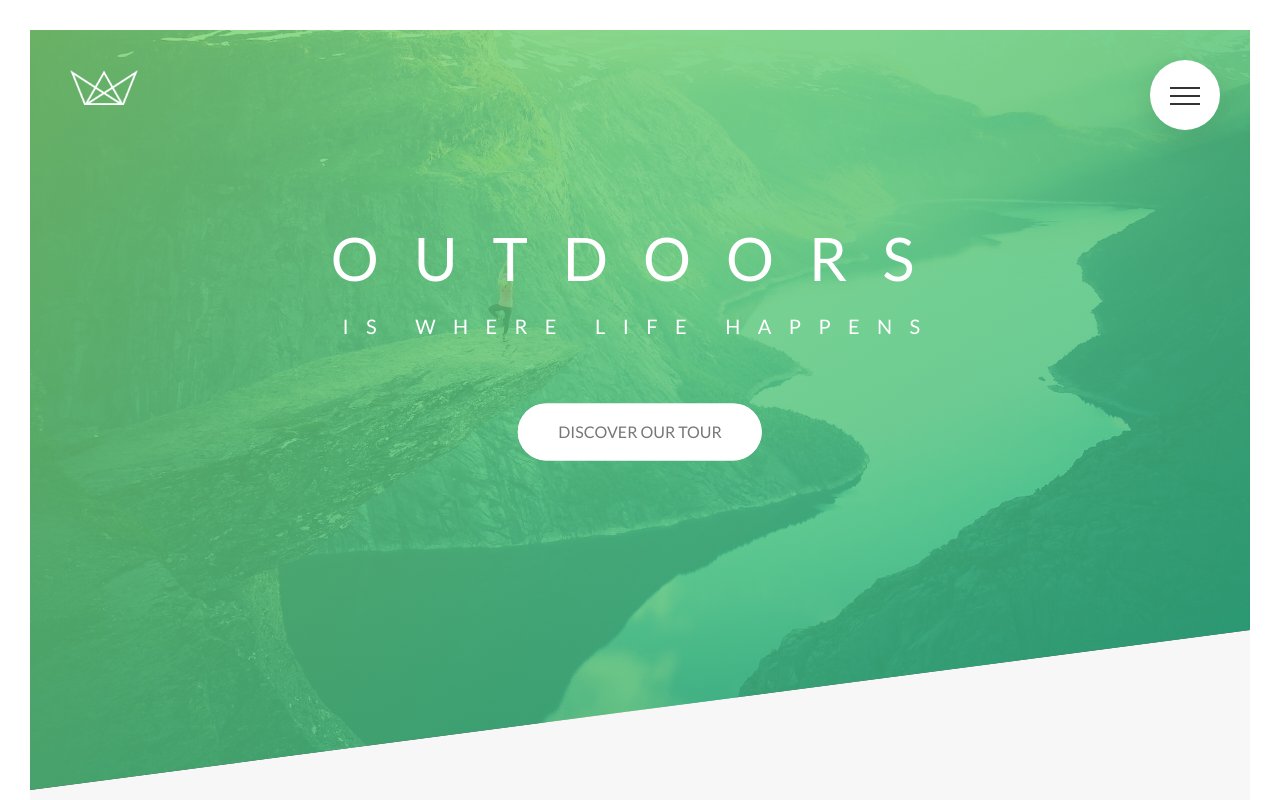
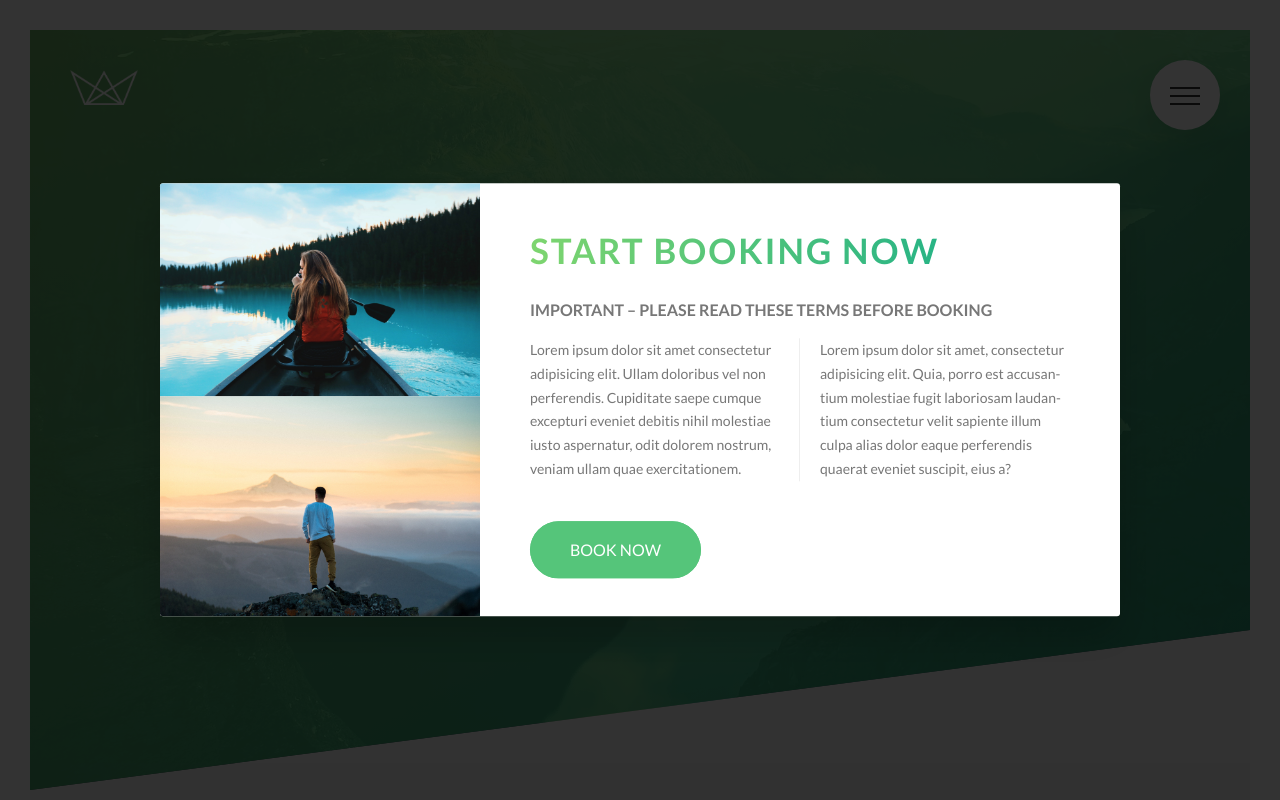
Before and after one commit to kaungMinn/Natour, a website: page index.html in a window 1280 px wide. Shown: the top 800 px of the page. Drawn offline with Linux system fonts and the light colour scheme.

Commit message:
023 building a pure css popup - part 1

```diff
--- a/index.html
+++ b/index.html
@@ -503,6 +503,29 @@
       </div>
     </div>
   </footer>
+
+  <div class="popup">
+    <div class="popup__content">
+      <div class="popup__left">
+        <img src="img/nat-8.jpg" alt="Tour photo" class="popup__img">
+        <img src="img/nat-9.jpg" alt="Tour photo" class="popup__img">
+      </div>
+      <div class="popup__right">
+        <h2 class="heading-secondary u-margin-bottom-small">Start booking now</h2>
+        <h3 class="heading-tertiary u-margin-bottom-small">Important &ndash; Please read these terms before booking</h3>
+        <p class="popup__text">
+          Lorem ipsum dolor sit amet consectetur adipisicing elit. Ullam doloribus vel non perferendis. Cupiditate saepe
+          cumque excepturi eveniet debitis nihil molestiae iusto aspernatur, odit dolorem nostrum, veniam ullam quae
+          exercitationem. Lorem ipsum dolor sit amet, consectetur adipisicing elit. Quia, porro est accusantium
+          molestiae fugit laboriosam laudantium consectetur velit sapiente illum culpa alias dolor eaque perferendis
+          quaerat eveniet suscipit, eius a?
+        </p>
+
+        <a href="#" class="btn btn--green">Book now</a>
+
+      </div>
+    </div>
+  </div>
 </body>
 
 </html>
--- a/sass/abstracts/_mixins.scss
+++ b/sass/abstracts/_mixins.scss
@@ -12,3 +12,10 @@
   left: 50%;
   transform: translate(-50%, -50%);
 }
+
+@mixin absCenter {
+  position: absolute;
+  top: 50%;
+  left: 50%;
+  transform: translate(-50%, -50%);
+}
--- /dev/null
+++ b/sass/components/_popup.scss
@@ -0,0 +1,55 @@
+.popup {
+  height: 100vh;
+  width: 100%;
+  position: fixed;
+  top: 0;
+  left: 0;
+  background-color: rgba($color-black, 0.8);
+  z-index: 9999;
+
+  &__content {
+    @include absCenter;
+    width: 75%;
+    background-color: $color-white;
+    box-shadow: 0 2rem 4rem rgba($color-black, 0.2);
+    border-radius: 3px;
+    display: table;
+    overflow: hidden;
+  }
+
+  &__left {
+    width: 33.333333%;
+    display: table-cell;
+  }
+
+  &__right {
+    width: 66.6666667%;
+    display: table-cell;
+    vertical-align: middle;
+    padding: 3rem 5rem;
+  }
+
+  &__img {
+    display: block;
+    width: 100%;
+  }
+
+  &__text {
+    font-size: 1.4rem;
+    margin-bottom: 4rem;
+
+    -moz-column-count: 2;
+    -moz-column-gap: 4rem;
+    -moz-column-rule: 1px solid $color-gray-light-2;
+
+    column-count: 2;
+    column-gap: 4rem;
+    column-rule: 1px solid $color-gray-light-2;
+
+    //setting language is important while doing hyphen
+    -moz-hyphens: auto;
+    -ms-hyphens: auto;
+    -webkit-hyphens: auto;
+    hyphens: auto;
+  }
+}
--- a/sass/main.scss
+++ b/sass/main.scss
@@ -14,6 +14,7 @@
 @import "components/feature-box";
 @import "components/card";
 @import "components/story";
+@import "components/popup";
 
 @import "layouts/header";
 @import "layouts/grid";
```
Also changed, not shown: css/style.css.
